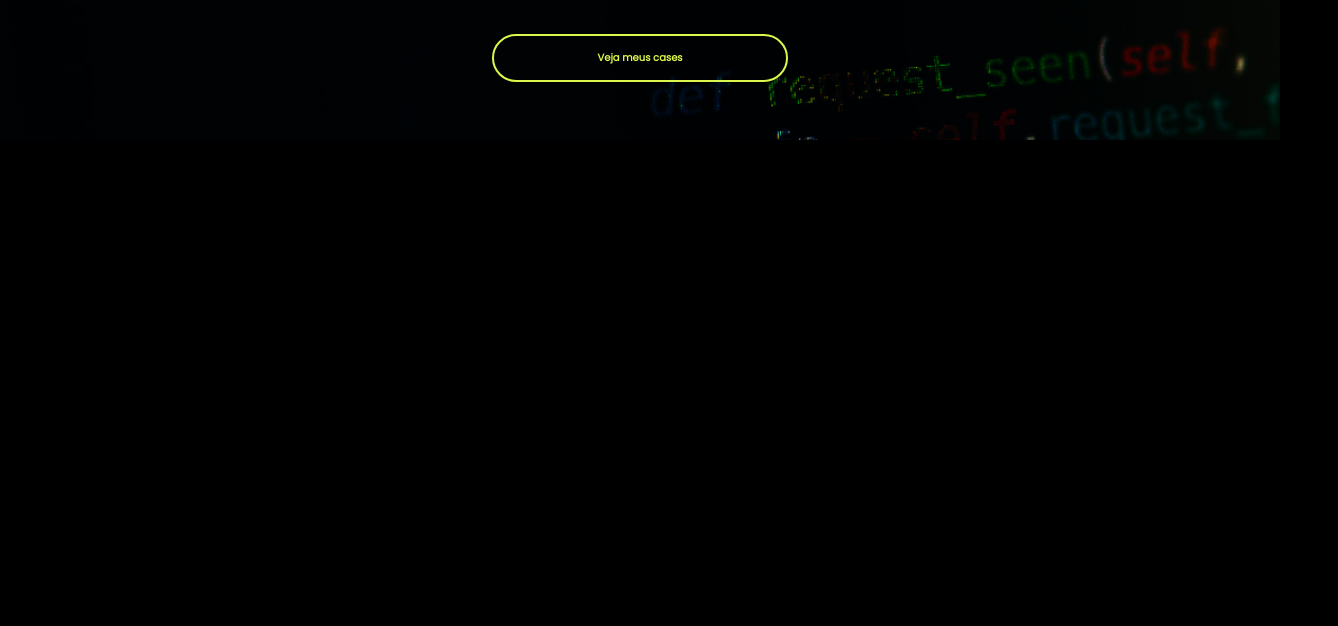
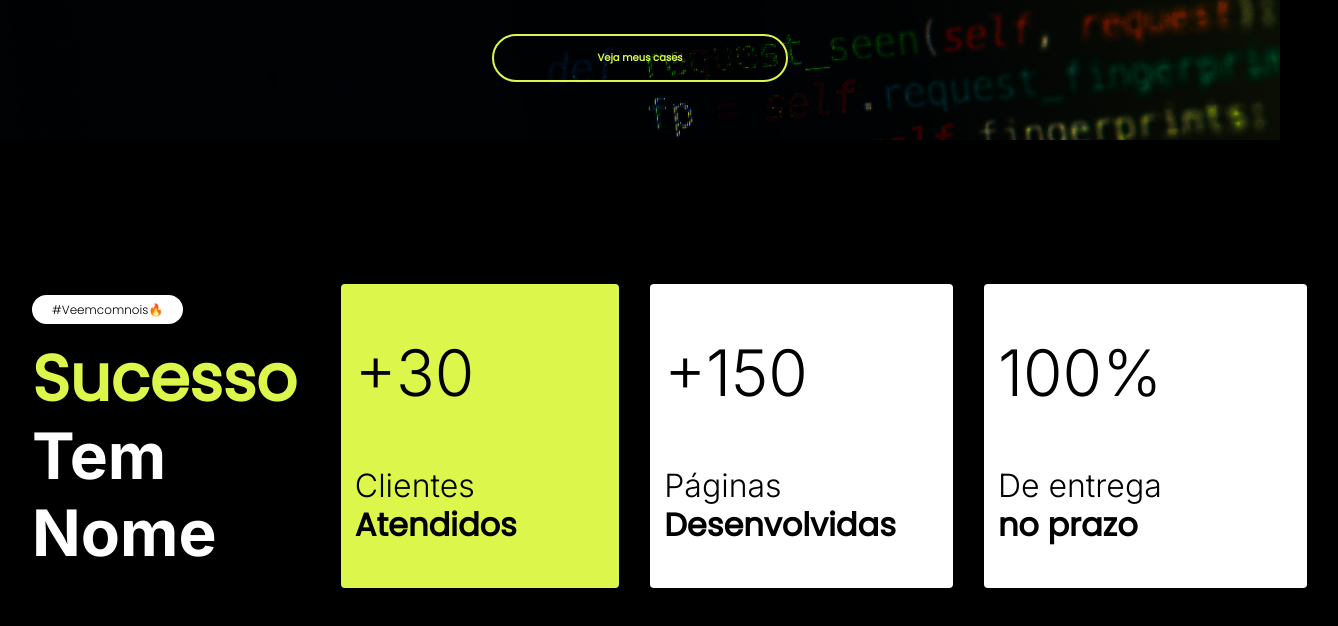
Before and after one commit to FariasMi/beacademy-devstar-frontend-myportfolio, a plain HTML site: page index.html in a window 1280 px wide. Shown: the part 522-1148 px from the top of the page, 1338 px wide, since content can reach past the window. Before the commit the page ends 800 px from the top, so only its background shows below. Drawn offline with Linux system fonts and the light colour scheme.

Commit message:
Section Success

```diff
--- a/assets/css/pattern.css
+++ b/assets/css/pattern.css
@@ -65,3 +65,11 @@ h2 span{
     line-height: 2.4rem;
     transition: all 0.2s;
   }
+
+  .tag{
+      border-radius: 5rem;
+      padding: 0.6rem 2rem;
+      background-color: var(--white-color);
+      font-size: 1.2rem;
+      font-weight: 300;
+  }
--- a/assets/css/style.css
+++ b/assets/css/style.css
@@ -114,3 +114,69 @@ header .container nav .menu-social li{
     padding: 1rem 5.6rem;
     text-align: center;
 }
+
+/*Section Success*/
+.s-success{
+    padding:14.4rem 0;
+    margin:0 auto;
+}
+
+.s-success .container{
+    display: flex;
+    align-items: center;
+    gap:4.4rem;
+}
+
+.s-success .container .title-success h2{
+    margin-top: 2rem;
+    font-weight: 700;
+}
+
+.s-success .container .title-success h2 .bold{
+    font-weight: 800;
+}
+
+.s-success .container .cards{
+    display: flex;
+}
+
+
+.s-success .container .cards .card{
+    width: 100%;
+    height: 30.4rem;
+    background-color: var(--white-color);
+    border-radius: 4px;
+    margin-right:3.1rem;
+    cursor:pointer;
+}
+
+/*ACTIVE*/
+.s-success .container .cards .card.active{
+   background-color: var(--primary-color);
+}
+
+
+.s-success .container .cards .card .card-title{
+    margin:5rem 0;
+    padding-right:14.5rem;
+    padding-left: 1.4rem;
+}
+
+.s-success .container .cards .card .card-title h3{
+    font-family: 'Inter';
+    font-weight: 300;
+    font-size: 6.4rem;
+    line-height: 7.7rem;
+    margin-bottom: 5.5rem;
+}
+.s-success .container .cards .card .card-info{
+    padding-left: 1.4rem;
+}
+
+.s-success .container .cards .card .card-info p{
+    font-family: 'Inter';
+    font-weight: 300;
+    font-size: 3.2rem;
+    line-height: 3.9rem;
+    margin-bottom: 3.9rem;
+}
--- a/index.html
+++ b/index.html
@@ -50,6 +50,29 @@
                 </div>
             </div>
         </section>
+        <section class="s-success">
+            <div class="container">
+                <div class="title-success">
+                    <span class="tag">#Veemcomnois🔥</span>
+                    <h2><span class="bold">Sucesso</span><br/>Tem <br/> Nome</h2>
+                </div>
+
+                <div class="cards">
+                    <div class="card active">
+                        <div class="card-title"><h3>+30</h3></div>
+                        <div class="card-info"><p>Clientes <br><strong>Atendidos</strong></p></div>
+                    </div>
+                <div class="card">
+                    <div class="card-title"><h3>+150</h3></div>
+                    <div class="card-info"><p>Páginas <br><strong>Desenvolvidas</strong></p></div>
+                </div>
+                <div class="card">
+                    <div class="card-title"><h3>100%</h3></div>
+                    <div class="card-info"><p>De entrega <br><strong>no prazo</strong></p></div>
+                </div>
+            </div>
+        </section>
+
     </main>
 
 </body>
```
